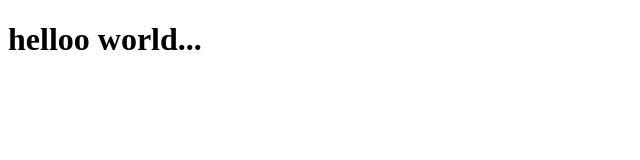
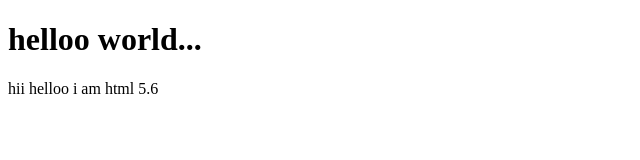
Before and after one commit to Ashikcv11/project1, a plain HTML site: page index.html in a window 1280 px wide. Shown: the whole page, without its empty margins (0-640 px from the left). Drawn offline with Linux system fonts and the light colour scheme.

Commit message:
p tag added

```diff
--- a/index.html
+++ b/index.html
@@ -8,5 +8,6 @@
 </head>
 <body>
     <h1>helloo world...</h1>
+    <p>hii helloo i am html 5.6</p>
 </body>
 </html>
```
